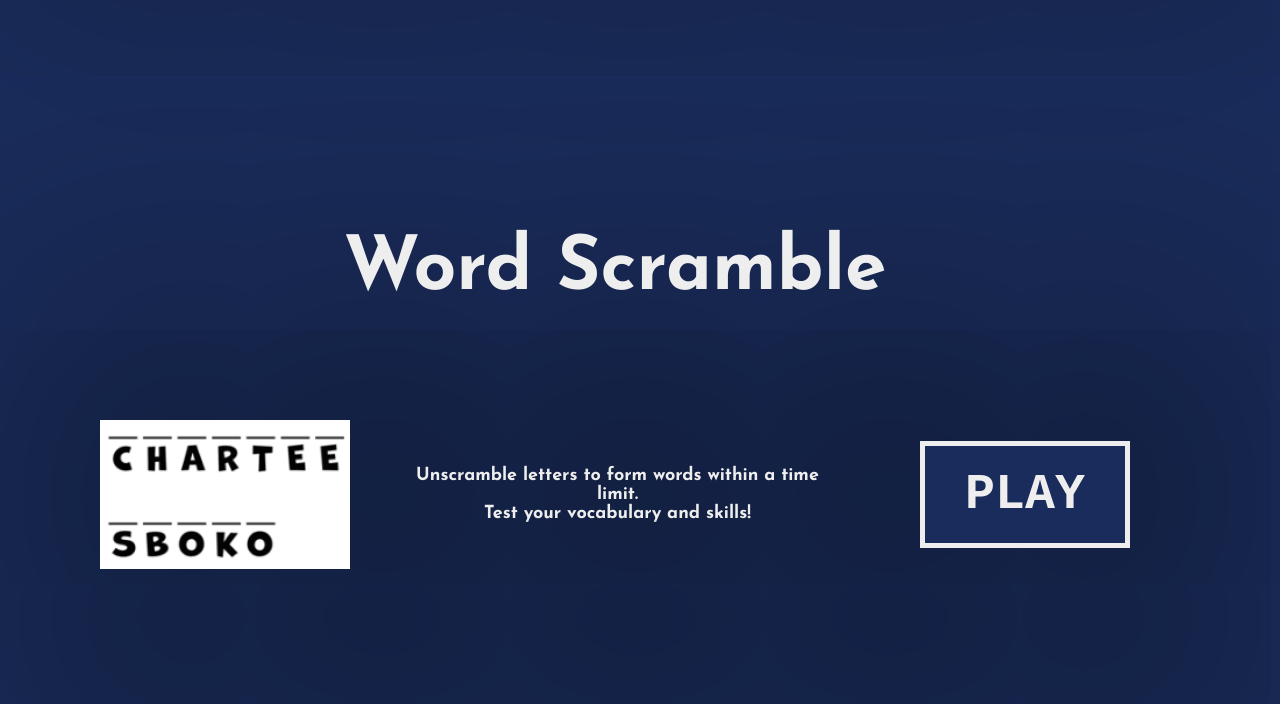
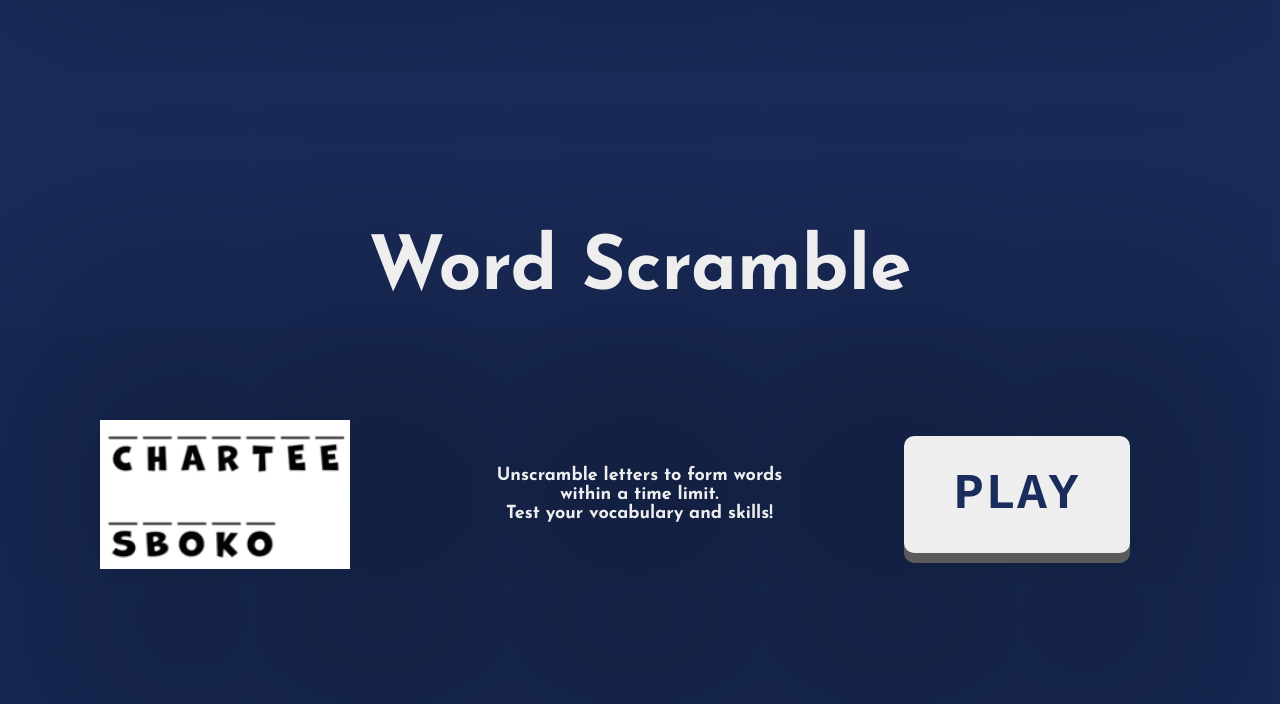
Before and after one commit to kenzay01/FunSpot, a plain HTML site: page play-zone/play-zone.html in a window 1280 px wide. Shown: the part 687-1391 px from the top of the page. Drawn offline with Linux system fonts and the light colour scheme; a web font is replaced by a local one.

Commit message:
Modify buttons at play zone

```diff
--- a/play-zone/play-zone.css
+++ b/play-zone/play-zone.css
@@ -3,7 +3,7 @@ body {
   background-color: #1a2c5b;
 }
 .nav-bar.play-zone {
-  background-color: #eeeeee;
+  background-color: #f7f6f1;
   box-shadow: 0 500px 1000px rgba(0, 0, 0, 0.4);
   color: #1a2c5b;
 }
@@ -54,7 +54,7 @@ body {
   font-size: 75px;
   font-weight: 900;
   color: #eeeeee;
-  padding-right: 50px;
+  /* padding-right: 20px; */
 }
 .info > p {
   font-family: "Josefin Sans", sans-serif;
@@ -63,28 +63,31 @@ body {
   text-align: center;
   font-weight: 900;
   color: #eeeeee;
-  padding-left: 65px;
+  padding-left: 125px;
 }
 .btn-play-zone {
   font-family: "Kode Mono", monospace;
-  border: 5px solid #eeeeee;
-  padding: 20px 40px;
-  background-color: #1a2c5b;
-  color: #eeeeee;
+  border: 0;
+  border-radius: 10px;
+  padding: 30px 50px;
+  letter-spacing: 1.5px;
+  background-color: #eeeeee;
+  color: #1a2c5b;
+  transition: all 0.3s ease;
   text-decoration: none;
+  box-shadow: #5a5a5a 0px 10px 0px 0px;
   font-weight: 900;
   font-size: 50px;
   transition: 0.45s;
   margin-left: 100px;
-  transition: 0.2s;
+  cursor: pointer;
   grid-auto-columns: 100px;
   margin-right: 150px;
 }
-.btn-play-zone:hover {
-  background-color: #eeeeee;
-  color: #1a2c5b;
-  scale: 1.15;
-  transition: 0.2s;
+.btn-play-zone:active {
+  box-shadow: #eeeeee 0px 5px 0px 0px;
+  transform: translateY(7px);
+  transition: 0.1s;
 }
 .footer.play-zone.play-zone {
   position: absolute;
--- a/style.css
+++ b/style.css
@@ -1,7 +1,6 @@
 body {
   margin: 0;
   padding: 0;
-  background-color: eeeeee;
 }
 .nav-bar {
   font-family: "Kode Mono", monospace;
```
